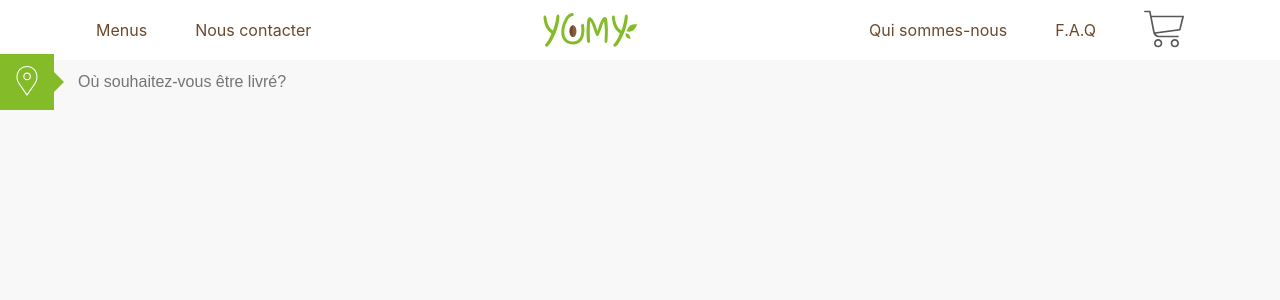
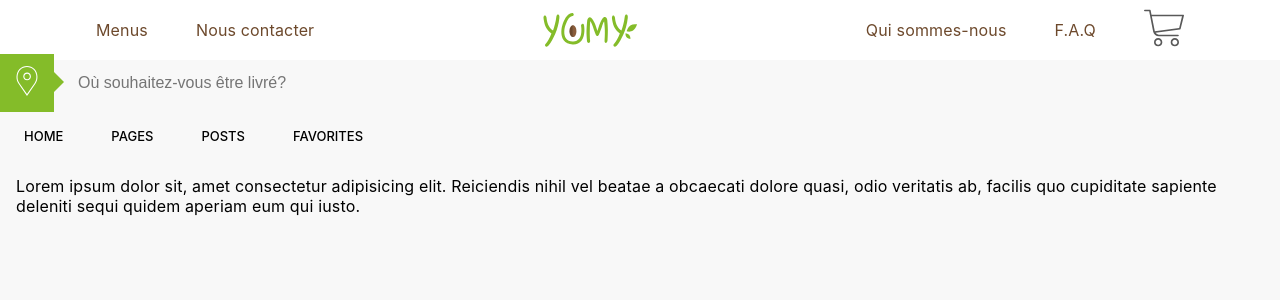
Before and after one commit to MaximeScibetta/Yumi, a Vue app: page /#/ in a window 1280 px wide. Shown: the top 300 px of the page. Built offline with nearby package versions, Linux system fonts and the light colour scheme.

Commit message:
Vue material broke design

```diff
--- a/src/components/screens/Home.vue
+++ b/src/components/screens/Home.vue
@@ -1,17 +1,20 @@
 <template>
     <div>
         <postal-input></postal-input>
+        <menu-slider></menu-slider>
     </div>
 </template>
 
 
 <script>
 import PostalInput from '../ui/PostalInput'
+import MenuSlider from '../ui/MenuSlider'
 
 export default {
     name: 'Home',
     components: {
-        PostalInput
+        PostalInput,
+        MenuSlider
     }
 }
 </script>
--- /dev/null
+++ b/src/components/ui/MenuSlider.vue
@@ -0,0 +1,25 @@
+<template>
+    <div class="menu">
+        <md-tabs>
+            <md-tab id="tab-home" md-label="Home">
+                <p>Lorem ipsum dolor sit, amet consectetur adipisicing elit. Reiciendis nihil vel beatae a obcaecati dolore quasi, odio veritatis ab, facilis quo cupiditate sapiente deleniti sequi quidem aperiam eum qui iusto.</p>
+            </md-tab>
+            <md-tab id="tab-pages" md-label="Pages">
+                <p>Lorem ipsum dolor sit, amet consectetur adipisicing elit. Reiciendis nihil vel beatae a obcaecati dolore quasi, odio veritatis ab, facilis quo cupiditate sapiente deleniti sequi quidem aperiam eum qui iusto.</p>
+            </md-tab>
+            <md-tab id="tab-posts" md-label="Posts">
+                <p>Lorem ipsum dolor sit, amet consectetur adipisicing elit. Reiciendis nihil vel beatae a obcaecati dolore quasi, odio veritatis ab, facilis quo cupiditate sapiente deleniti sequi quidem aperiam eum qui iusto.</p>
+            </md-tab>
+            <md-tab id="tab-favorites" md-label="Favorites">
+                <p>Lorem ipsum dolor sit, amet consectetur adipisicing elit. Reiciendis nihil vel beatae a obcaecati dolore quasi, odio veritatis ab, facilis quo cupiditate sapiente deleniti sequi quidem aperiam eum qui iusto.</p>
+            </md-tab>
+        </md-tabs>
+    </div>
+</template>
+
+<script>
+
+export default {
+    name: 'MenuSlider',
+}
+</script>
```
Also changed, not shown: src/main.js (+7 -0 lines).
